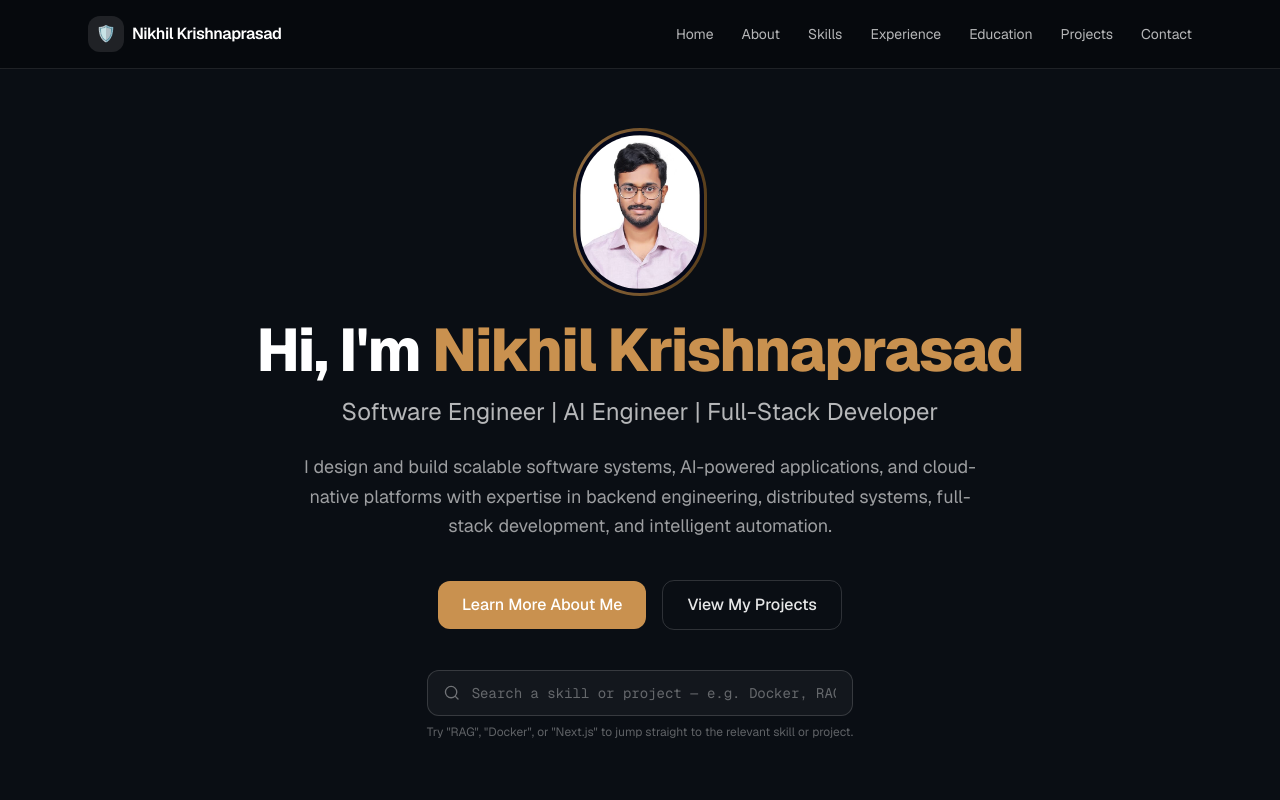
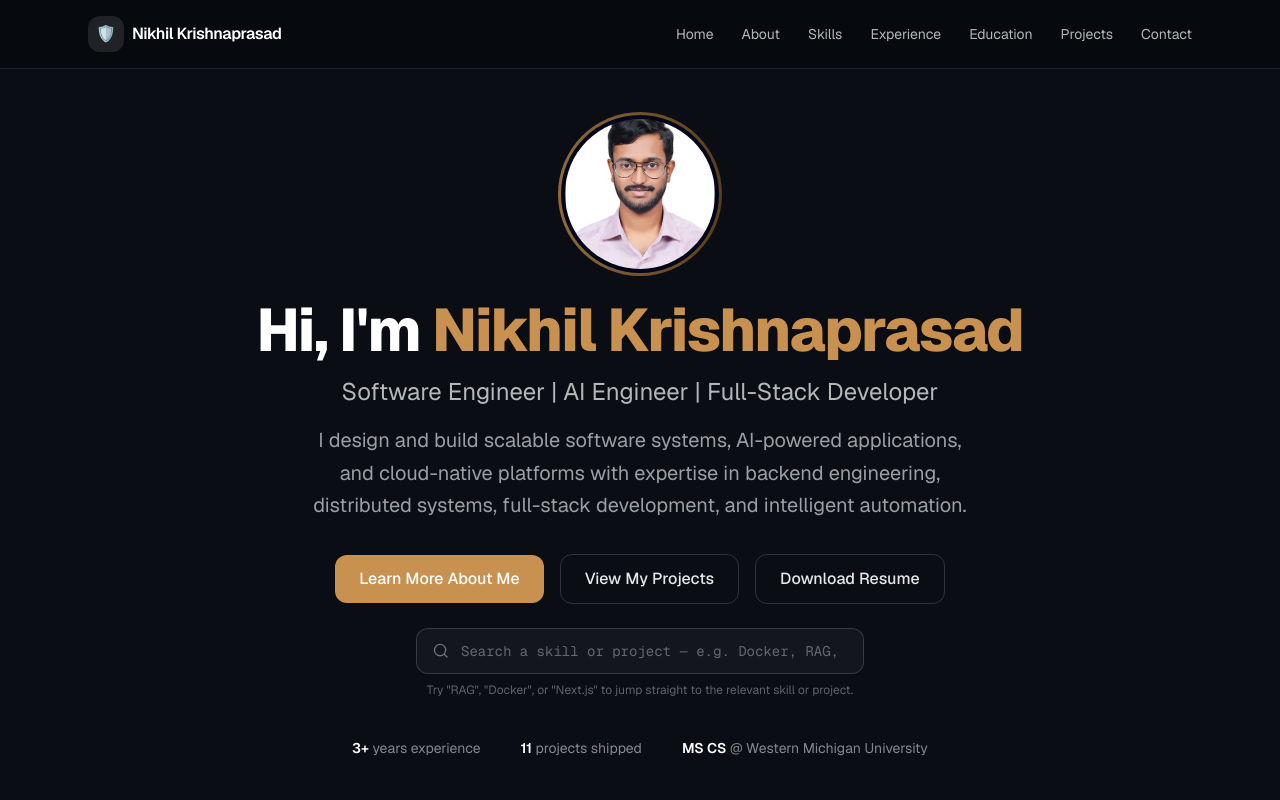
Before and after one commit to nikhil1817/nikhil-portfolio, a Next.js app: page / in a window 1280 px wide. Shown: the top 800 px of the page. Built offline with nearby package versions, Linux system fonts and the light colour scheme.

Commit message:
changes to hero.tsx

```diff
--- a/components/Hero.tsx
+++ b/components/Hero.tsx
@@ -5,63 +5,102 @@ export default function Hero() {
   return (
     <section
       id="home"
-      className="relative flex min-h-[70vh] items-center justify-center px-6 pt-32 pb-12"
+      className="relative flex min-h-[75vh] items-center justify-center px-6 pb-16 pt-28"
     >
-      {/* Background glow */}
+      {/* Background */}
       <div className="pointer-events-none absolute inset-0 -z-10">
         <div className="absolute inset-0 bg-gradient-to-b from-slate-950 via-slate-950 to-black" />
-        <div className="absolute left-1/2 top-24 h-[420px] w-[420px] -translate-x-1/2 rounded-full bg-[#C9914F]/12 blur-3xl" />
+
+        <div className="absolute left-1/2 top-24 h-[420px] w-[420px] -translate-x-1/2 rounded-full bg-[#C9914F]/[0.12] blur-3xl" />
       </div>
 
-      <div className="mx-auto flex max-w-3xl flex-col items-center text-center">
-        {/* Profile photo */}
-        <div className="mb-6 rounded-full p-[3px] bg-gradient-to-r from-[#C9914F]/70 to-[#7C531F]/70">
+      <div className="mx-auto flex max-w-4xl flex-col items-center text-center">
+        {/* Profile Image */}
+        <div className="mb-6 rounded-full bg-gradient-to-r from-[#C9914F]/70 to-[#7C531F]/70 p-[3px]">
           <div className="rounded-full bg-slate-950 p-1">
             <Image
               src="/profile.jpg"
               alt="Nikhil Krishnaprasad"
-              width={120}
-              height={120}
-              className="rounded-full object-cover"
+              width={150}
+              height={150}
+              className="h-[150px] w-[150px] rounded-full object-cover"
               priority
             />
           </div>
         </div>
 
-        <h1 className="text-4xl md:text-6xl font-extrabold tracking-tight text-white">
+        {/* Name */}
+        <h1 className="text-4xl font-extrabold tracking-tight text-white md:text-6xl">
           Hi, I&apos;m{" "}
-          <span className="text-[#C9914F]">Nikhil Krishnaprasad</span>
+          <span className="text-[#C9914F]">
+            Nikhil Krishnaprasad
+          </span>
         </h1>
 
-        <p className="mt-4 text-xl md:text-2xl text-white/70">
+        {/* Roles */}
+        <p className="mt-4 text-xl text-white/70 md:text-2xl">
           Software Engineer | AI Engineer | Full-Stack Developer
         </p>
 
-        <p className="mt-6 max-w-2xl text-base md:text-lg text-white/60 leading-relaxed">
-        I design and build scalable software systems, AI-powered applications, and cloud-native platforms with expertise in backend engineering, distributed systems, full-stack development, and intelligent automation.
+        {/* Introduction */}
+        <p className="mt-4 max-w-2xl text-lg leading-relaxed text-white/60 md:text-xl">
+          I design and build scalable software systems, AI-powered
+          applications, and cloud-native platforms with expertise in backend
+          engineering, distributed systems, full-stack development, and
+          intelligent automation.
         </p>
 
-        <div className="mt-10 flex flex-wrap items-center justify-center gap-4">
+        {/* Buttons */}
+        <div className="mt-8 flex flex-wrap items-center justify-center gap-4">
           <a
             href="#about"
-            className="rounded-xl bg-[#C9914F] px-6 py-3 font-medium text-white hover:bg-[#DAA968] transition"
+            className="rounded-xl bg-[#C9914F] px-6 py-3 font-medium text-white transition hover:bg-[#DAA968]"
           >
             Learn More About Me
           </a>
 
           <a
             href="#projects"
-            className="rounded-xl border border-white/15 px-6 py-3 font-medium text-white/90 hover:border-white/30 transition"
+            className="rounded-xl border border-white/15 px-6 py-3 font-medium text-white/90 transition hover:border-white/30"
           >
             View My Projects
           </a>
+
+          <a
+            href="/nikhil.pdf"
+            download
+            className="rounded-xl border border-white/15 px-6 py-3 font-medium text-white/90 transition hover:border-[#C9914F]/60 hover:text-[#C9914F]"
+          >
+            Download Resume
+          </a>
         </div>
 
-        <div className="mt-10 flex flex-col items-center gap-2">
+        {/* Search */}
+        <div className="mt-6 flex w-full max-w-md flex-col items-center gap-2">
           <SearchBar />
+
           <p className="text-xs text-white/35">
-            Try &quot;RAG&quot;, &quot;Docker&quot;, or &quot;Next.js&quot; to jump straight to the relevant skill or project.
+            Try &quot;RAG&quot;, &quot;Docker&quot;, or &quot;Next.js&quot; to
+            jump straight to the relevant skill or project.
           </p>
+        </div>
+
+        {/* Stats */}
+        <div className="mt-10 flex flex-wrap items-center justify-center gap-x-10 gap-y-3 text-sm text-white/50">
+          <div>
+            <span className="font-semibold text-white">3+</span> years
+            experience
+          </div>
+
+          <div>
+            <span className="font-semibold text-white">11</span> projects
+            shipped
+          </div>
+
+          <div>
+            <span className="font-semibold text-white">MS CS</span> @ Western
+            Michigan University
+          </div>
         </div>
       </div>
     </section>
```
